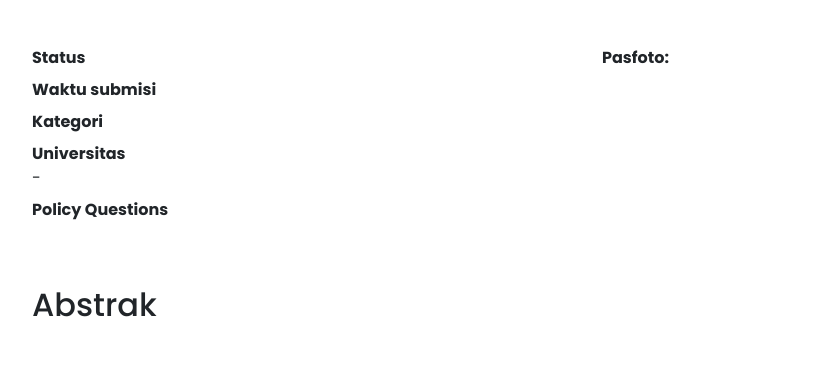
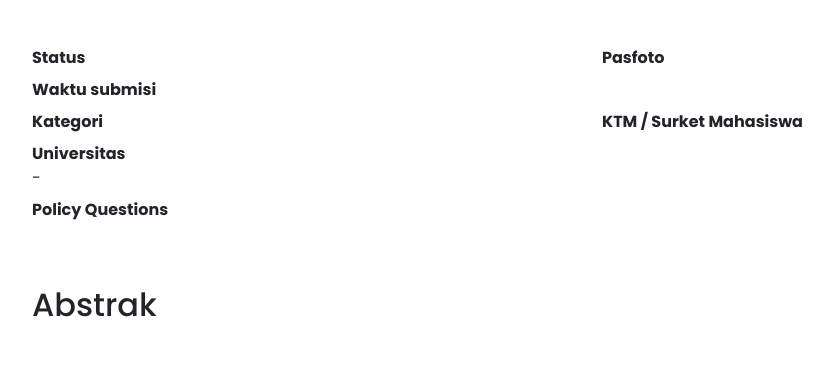
Before and after one commit to GottfriedCP/pb-awards, a Django app: page /submisi/1/set-juri/ in a window 1280 px wide. Shown: the part 231-600 px from the top of the page, without its empty margins (50-883 px from the left). Run offline with Django 5.2, Linux system fonts and the light colour scheme; the visitor is signed in with stand-in values (Sample User, id 1); parts of the project's set-up code (start-up, migrations or seed data) failed here and were passed over; some libraries are stand-ins or nearby versions.

Commit message:
status ktm sisi peserta

```diff
--- a/hp_awards/templates/hp_awards/detail_submisi.html
+++ b/hp_awards/templates/hp_awards/detail_submisi.html
@@ -44,8 +44,13 @@
             </dl>
         </div>
         <div class="col">
-            <b>Pasfoto:</b><br>
-            <img src="{{ submisi.swafoto.url }}" style="width: 192px;">
+            <dl>
+                <dt>Pasfoto</dt>
+                <dd><img src="{{ submisi.swafoto.url }}" style="width: 192px;"></dd>
+
+                <dt class="mt-3">KTM / Surket Mahasiswa</dt>
+                <dd>{% if submisi.ktm.url %}Sudah diunggah{% endif %}</dd>
+            </dl>
         </div>
     </div>
     <section class="my-5">
```
